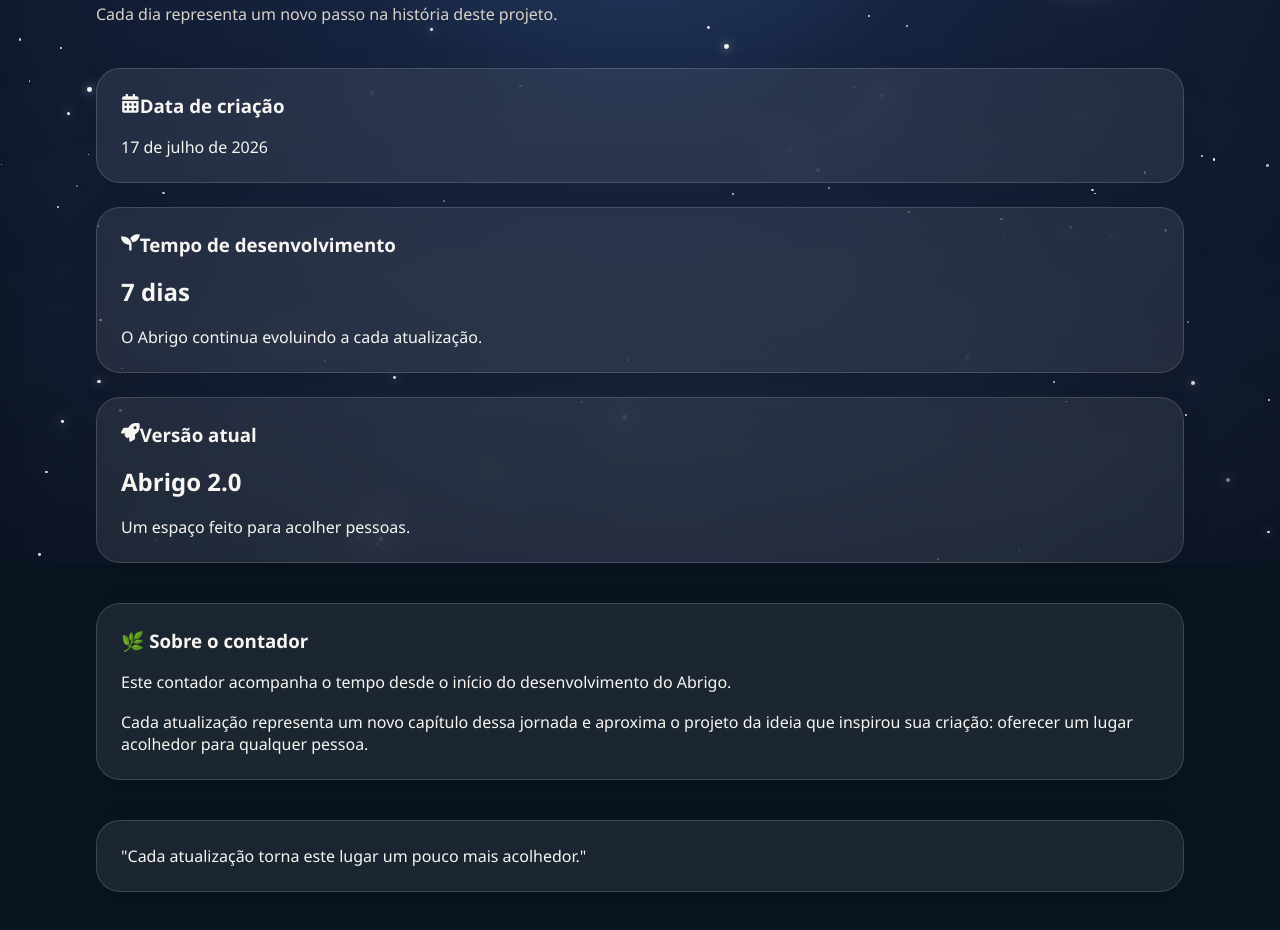
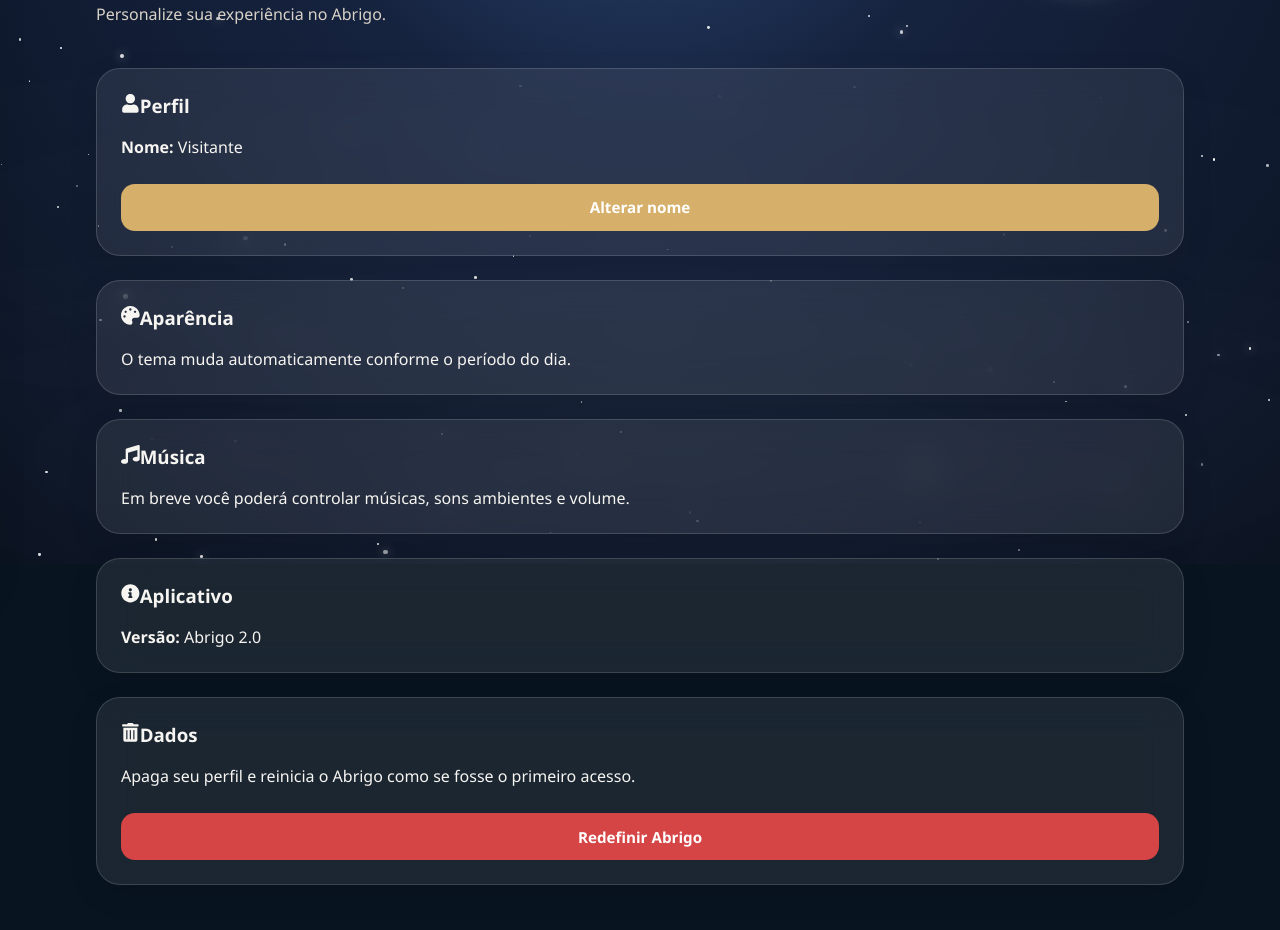
Before and after one commit to edryanZ/Abrigoz, a React (Vite) app: page /configuracoes in a window 1280 px wide. Shown: the part 236-1166 px from the top of the page. Built offline with nearby package versions, Linux system fonts and the light colour scheme.

Commit message:
feat: melhora jornada, carta do dia, configurações e experiência do usuário

```diff
--- /dev/null
+++ b/src/components/DailyLetterModal.css
@@ -0,0 +1,181 @@
+.daily-letter-overlay{
+    position:fixed;
+    inset:0;
+
+    display:flex;
+    justify-content:center;
+    align-items:center;
+
+    padding:24px;
+
+    background:rgba(4,8,18,.82);
+    backdrop-filter:blur(18px);
+
+    z-index:9999;
+
+    animation:fadeIn .25s ease;
+}
+
+.daily-letter-modal{
+    position:relative;
+
+    overflow:hidden;
+
+    width:min(560px,100%);
+
+    padding:36px;
+
+    border-radius:30px;
+
+    background:rgba(28,35,54,.97);
+
+    border:1px solid rgba(255,255,255,.12);
+
+    box-shadow:
+        0 25px 70px rgba(0,0,0,.45);
+
+    color:#fff;
+
+    animation:popup .35s ease;
+}
+
+.daily-letter-close{
+    position:absolute;
+
+    top:18px;
+    right:18px;
+
+    width:42px;
+    height:42px;
+
+    border:none;
+    border-radius:50%;
+
+    background:rgba(255,255,255,.10);
+
+    color:white;
+
+    cursor:pointer;
+
+    transition:.25s;
+}
+
+.daily-letter-close:hover{
+    background:rgba(255,255,255,.18);
+    transform:rotate(90deg);
+}
+
+.daily-letter-icon{
+    width:80px;
+    height:80px;
+
+    margin:0 auto 20px;
+
+    display:flex;
+    justify-content:center;
+    align-items:center;
+
+    border-radius:50%;
+
+    background:rgba(255,255,255,.08);
+
+    border:1px solid rgba(255,255,255,.08);
+
+    font-size:34px;
+
+    color:#FFE8A3;
+}
+
+.daily-letter-modal h2{
+    margin:0;
+
+    text-align:center;
+
+    font-size:30px;
+    font-weight:700;
+}
+
+.daily-letter-modal h3{
+    margin-top:26px;
+
+    text-align:center;
+
+    font-size:24px;
+
+    color:#FFE8A3;
+}
+
+.daily-letter-divider{
+    width:90px;
+    height:2px;
+
+    margin:22px auto 28px;
+
+    background:rgba(255,255,255,.22);
+}
+
+.daily-letter-modal p{
+    margin:0;
+
+    text-align:center;
+
+    line-height:1.9;
+
+    font-size:18px;
+
+    color:rgba(255,255,255,.92);
+}
+
+.daily-letter-button{
+    width:100%;
+
+    margin-top:36px;
+
+    padding:16px;
+
+    border:none;
+    border-radius:18px;
+
+    background:linear-gradient(
+        135deg,
+        #d9b96b,
+        #f3d98d
+    );
+
+    color:#1f2537;
+
+    font-size:16px;
+    font-weight:700;
+
+    cursor:pointer;
+
+    transition:.25s;
+}
+
+.daily-letter-button:hover{
+    transform:translateY(-2px);
+
+    box-shadow:0 8px 25px rgba(243,217,141,.35);
+}
+
+@keyframes fadeIn{
+    from{
+        opacity:0;
+    }
+
+    to{
+        opacity:1;
+    }
+}
+
+@keyframes popup{
+    from{
+        opacity:0;
+        transform:translateY(30px) scale(.94);
+    }
+
+    to{
+        opacity:1;
+        transform:translateY(0) scale(1);
+    }
+}
--- /dev/null
+++ b/src/components/DailyLetterModal.jsx
@@ -0,0 +1,48 @@
+import "./DailyLetterModal.css";
+
+import { FaEnvelopeOpen, FaTimes } from "react-icons/fa";
+
+export default function DailyLetterModal({
+  open,
+  title,
+  message,
+  onClose,
+}) {
+  if (!open) return null;
+
+  return (
+    <div className="daily-letter-overlay" onClick={onClose}>
+      <div
+        className="daily-letter-modal"
+        onClick={(e) => e.stopPropagation()}
+      >
+        <button
+          className="daily-letter-close"
+          onClick={onClose}
+          aria-label="Fechar"
+        >
+          <FaTimes />
+        </button>
+
+        <div className="daily-letter-icon">
+          <FaEnvelopeOpen />
+        </div>
+
+        <h2>Carta do Dia</h2>
+
+        <h3>{title}</h3>
+
+        <div className="daily-letter-divider" />
+
+        <p>{message}</p>
+
+        <button
+          className="daily-letter-button"
+          onClick={onClose}
+        >
+          Guardar Carta
+        </button>
+      </div>
+    </div>
+  );
+}
--- a/src/constants/storageKeys.js
+++ b/src/constants/storageKeys.js
@@ -1,5 +1,6 @@
 export const STORAGE_KEYS = {
   USER: "abrigo:user",
+
   THEME: "abrigo:theme",
   MUSIC: "abrigo:music",
 
@@ -10,6 +11,11 @@ export const STORAGE_KEYS = {
   EVENTS: "abrigo:events",
   SETTINGS: "abrigo:settings",
 
+  STREAK: "abrigo:streak",
+  STATISTICS: "abrigo:statistics",
+  MOODS: "abrigo:moods",
+  ACHIEVEMENTS: "abrigo:achievements",
+
   LAST_ACCESS: "abrigo:lastAccess",
 };
 
--- a/src/main.jsx
+++ b/src/main.jsx
@@ -1,4 +1,3 @@
-import { StrictMode } from "react";
 import { createRoot } from "react-dom/client";
 import { registerSW } from "virtual:pwa-register";
 
@@ -10,7 +9,5 @@ registerSW({
 });
 
 createRoot(document.getElementById("root")).render(
-  <StrictMode>
-    <App />
-  </StrictMode>
+  <App />
 );
--- a/src/pages/settings/Configuracoes.css
+++ b/src/pages/settings/Configuracoes.css
@@ -6,25 +6,69 @@
 
 .config-grid {
   display: grid;
-  grid-template-columns: repeat(auto-fit, minmax(260px, 1fr));
+  grid-template-columns: repeat(auto-fit, minmax(280px, 1fr));
   gap: 1rem;
 }
 
 .config-card {
   display: flex;
   flex-direction: column;
-  gap: .8rem;
+  gap: .9rem;
 }
 
 .config-card h3 {
+  display: flex;
+  align-items: center;
+  gap: .6rem;
+
   margin: 0;
+
   font-size: 1.1rem;
 }
 
 .config-card p {
   margin: 0;
-  opacity: .8;
-  line-height: 1.6;
+
+  line-height: 1.7;
+
+  opacity: .85;
+}
+
+.config-button {
+  margin-top: .5rem;
+
+  padding: .85rem 1rem;
+
+  border: none;
+  border-radius: 14px;
+
+  background: var(--accent);
+  color: white;
+
+  font-size: .95rem;
+  font-weight: 600;
+
+  cursor: pointer;
+
+  transition: .25s;
+}
+
+.config-button:hover {
+  background: var(--accent-hover);
+
+  transform: translateY(-2px);
+}
+
+.config-button:active {
+  transform: translateY(0);
+}
+
+.config-button.danger {
+  background: #d64545;
+}
+
+.config-button.danger:hover {
+  background: #b73333;
 }
 
 .config-actions {
@@ -33,7 +77,7 @@
   gap: 1rem;
 }
 
-@media (max-width:768px) {
+@media (max-width: 768px) {
   .config-grid {
     grid-template-columns: 1fr;
   }
@@ -41,4 +85,31 @@
   .config-actions {
     flex-direction: column;
   }
+
+  .config-button {
+    width: 100%;
+  }
 }
+
+@media (max-width: 480px) {
+  .configuracoes-page {
+    gap: 1.5rem;
+  }
+
+  .config-card {
+    gap: .75rem;
+  }
+
+  .config-card h3 {
+    font-size: 1rem;
+  }
+
+  .config-card p {
+    font-size: .92rem;
+  }
+
+  .config-button {
+    padding: .8rem;
+    font-size: .9rem;
+  }
+}
--- a/src/pages/settings/Configuracoes.jsx
+++ b/src/pages/settings/Configuracoes.jsx
@@ -1,13 +1,11 @@
-import "./ContadorAbrigo.css";
-
-import { differenceInDays } from "date-fns";
-import { ptBR } from "date-fns/locale";
-import { format } from "date-fns";
+import "./Configuracoes.css";
 
 import {
-    FaSeedling,
-    FaRocket,
-    FaCalendarAlt,
+  FaUser,
+  FaPalette,
+  FaMusic,
+  FaInfoCircle,
+  FaTrashAlt,
 } from "react-icons/fa";
 
 import Ceu from "../../components/Ceu";
@@ -18,19 +16,51 @@ import Section from "../../components/Section";
 import GlassCard from "../../components/GlassCard";
 
 import { useTheme } from "../../context/ThemeContext";
+import { useUser } from "../../context/UserContext";
 
-export default function ContadorAbrigo() {
-
+export default function Configuracoes() {
   const { greeting } = useTheme();
 
-    const inicio = new Date(2026, 6, 17);
+  const {
+    name,
+    updateUser,
+    clearUser,
+  } = useUser();
 
-    const hoje = new Date();
+  function alterarNome() {
+    const novoNome = prompt(
+      "Como você gostaria de ser chamado?",
+      name
+    );
 
-    const dias = differenceInDays(
-        hoje,
-        inicio
+    if (!novoNome) return;
+
+    if (!novoNome.trim()) return;
+
+    updateUser({
+      name: novoNome.trim(),
+    });
+  }
+
+  function redefinirAbrigo() {
+    const confirmar = window.confirm(
+      "Deseja realmente apagar todos os dados do Abrigo?"
     );
+
+    if (!confirmar) return;
+
+    // Remove o usuário
+    clearUser();
+
+    // Remove todos os outros dados do Abrigo
+    localStorage.removeItem("abrigo_streak");
+    localStorage.removeItem("abrigo_statistics");
+    localStorage.removeItem("abrigo_moods");
+    localStorage.removeItem("abrigo_achievements");
+
+    // Recarrega o app
+    window.location.replace("/");
+  }
 
   return (
     <>
@@ -39,104 +69,85 @@ export default function ContadorAbrigo() {
       <Navbar />
 
       <Container>
-
         <PageHeader
           greeting={greeting}
-                    title="Contador do Abrigo"
-                    subtitle="Cada dia representa um novo passo na história deste projeto."
+          title="Configurações"
+          subtitle="Personalize sua experiência no Abrigo."
         />
 
         <Section>
-
           <GlassCard>
-
             <h3>
-                            <FaCalendarAlt />
-                            Data de criação
+              <FaUser />
+              Perfil
             </h3>
 
             <p>
-                            {format(
-                                inicio,
-                                "dd 'de' MMMM 'de' yyyy",
-                                {
-                                    locale: ptBR
-                                }
-                            )}
+              <strong>Nome:</strong> {name || "Visitante"}
             </p>
 
+            <button
+              className="config-button"
+              onClick={alterarNome}
+            >
+              Alterar nome
+            </button>
           </GlassCard>
 
           <GlassCard>
-
             <h3>
-                            <FaSeedling />
-                            Tempo de desenvolvimento
+              <FaPalette />
+              Aparência
             </h3>
 
-                        <h1>{dias} dias</h1>
-
             <p>
-                            O Abrigo continua evoluindo a cada atualização.
+              O tema muda automaticamente conforme o período do dia.
             </p>
-
           </GlassCard>
 
           <GlassCard>
-
             <h3>
-                            <FaRocket />
-                            Versão atual
+              <FaMusic />
+              Música
             </h3>
 
-                        <h2>Abrigo 2.0</h2>
+            <p>
+              Em breve você poderá controlar músicas,
+              sons ambientes e volume.
+            </p>
+          </GlassCard>
+
+          <GlassCard>
+            <h3>
+              <FaInfoCircle />
+              Aplicativo
+            </h3>
 
             <p>
-                            Um espaço feito para acolher pessoas.
+              <strong>Versão:</strong> Abrigo 2.0
+            </p>
+          </GlassCard>
+
+          <GlassCard>
+            <h3>
+              <FaTrashAlt />
+              Dados
+            </h3>
+
+            <p>
+              Apaga seu perfil e reinicia o Abrigo como
+              se fosse o primeiro acesso.
             </p>
 
+            <button
+              className="config-button danger"
+              onClick={redefinirAbrigo}
+            >
+              Redefinir Abrigo
+            </button>
           </GlassCard>
-
         </Section>
-
-                <Section>
-
-                    <GlassCard>
-
-                        <h3>🌿 Sobre o contador</h3>
-
-                        <p>
-                            Este contador acompanha o tempo desde o início
-                            do desenvolvimento do Abrigo.
-                        </p>
-
-                        <p>
-                            Cada atualização representa um novo capítulo
-                            dessa jornada e aproxima o projeto da ideia
-                            que inspirou sua criação: oferecer um lugar
-                            acolhedor para qualquer pessoa.
-                        </p>
-
-                    </GlassCard>
-
-                </Section>
-
-                <Section>
-
-                    <GlassCard>
-
-                        <blockquote>
-                            "Cada atualização torna este lugar um pouco
-                            mais acolhedor."
-                        </blockquote>
-
-                    </GlassCard>
-
-                </Section>
-
       </Container>
-
     </>
   );
-
 }
```
Also changed, not shown: src/pages/home/DailyLetter.jsx (+20 -8 lines), src/pages/home/Welcome.css (+72 -0 lines), src/pages/home/Welcome.jsx (+60 -6 lines), src/services/reset.js (added, +7 -0 lines). Lines whose indentation alone changed are shown as unchanged.
